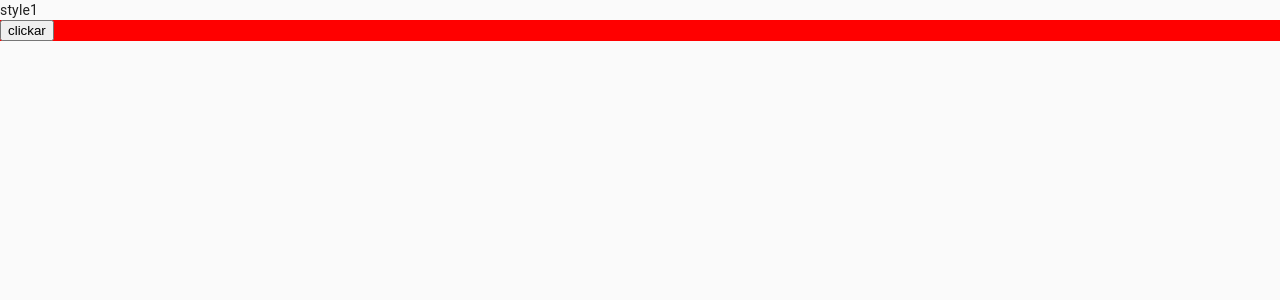
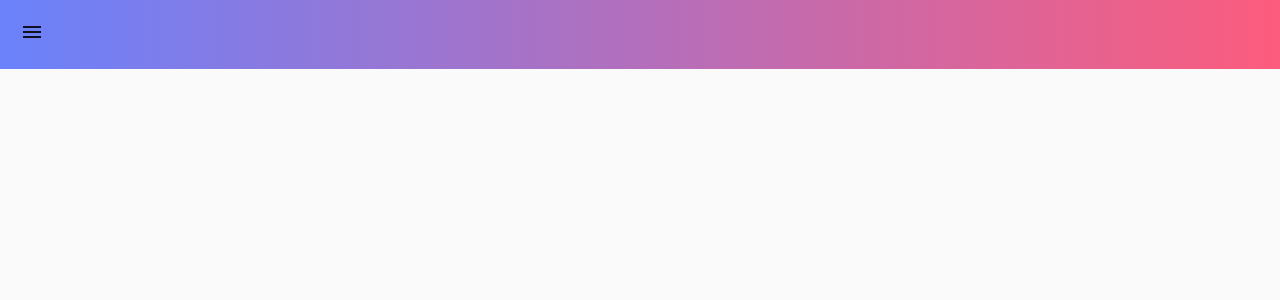
Before and after one commit to Levandovski/react-study-material-ui, a React (Create React App) app: page /menu in a window 1280 px wide. Shown: the top 300 px of the page. Built offline with nearby package versions, Linux system fonts and the light colour scheme.

Commit message:
Nova implementaçao do efeito do menu

```diff
--- a/src/pages/Menu/Menu.jsx
+++ b/src/pages/Menu/Menu.jsx
@@ -59,11 +59,8 @@ export const Menu = () => {
 
   return (
     <>
-   {status}
     <Container>
-      <button onClick={mostrarMenu}>
-        clickar
-      </button>
+      <MenuIcon onClick={mostrarMenu} />
     </Container>
     <List
       component="nav"
--- a/src/pages/Menu/Style.js
+++ b/src/pages/Menu/Style.js
@@ -1,7 +1,9 @@
 import styled from 'styled-components';
 
 export const Container = styled.div`
-  background:red;
-  /* width:500px;
-  height:500px;   */
+  background:#ccc;
+  background: #FC5C7D;  /* fallback for old browsers */
+  background: -webkit-linear-gradient(to right, #6A82FB, #FC5C7D);  /* Chrome 10-25, Safari 5.1-6 */
+  background: linear-gradient(to right, #6A82FB, #FC5C7D); /* W3C, IE 10+/ Edge, Firefox 16+, Chrome 26+, Opera 12+, Safari 7+ */
+  padding:20px;
 `;
```
